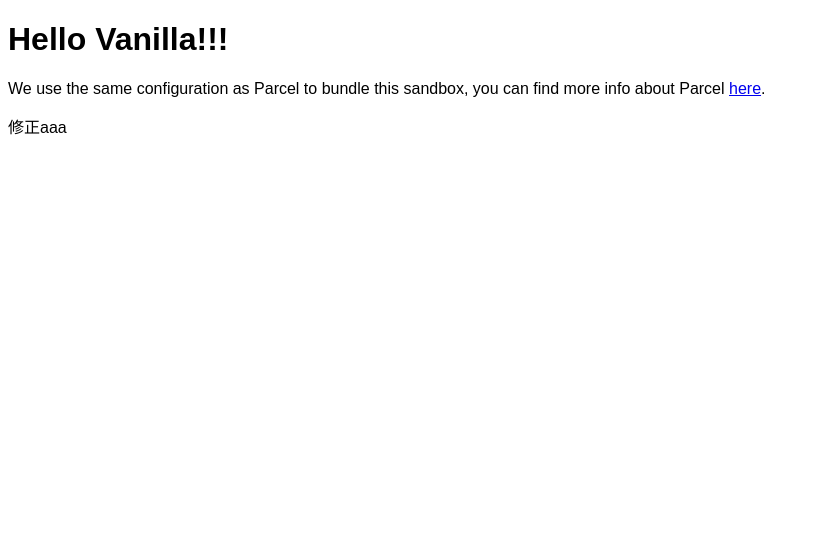
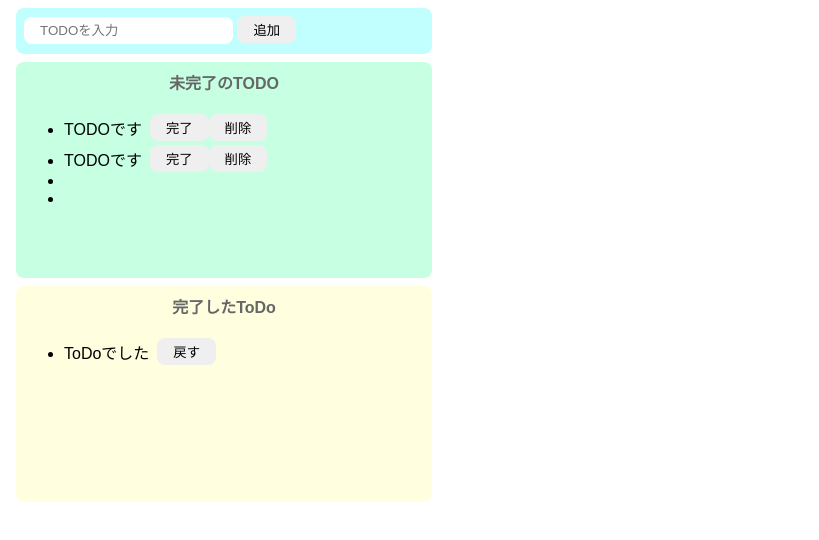
Before and after one commit to chemical11/codesandbox-test2, a website built with Parcel: page index.html in a window 1280 px wide. Shown: the whole page, without its empty margins (0-819 px from the left). Built offline with nearby package versions, Linux system fonts and the light colour scheme.

Commit message:
add todo list

```diff
--- a/index.html
+++ b/index.html
@@ -1,17 +1,48 @@
 <!DOCTYPE html>
 <html>
+  <head>
+    <title>ToDo</title>
+    <meta charset="UTF-8" />
+  </head>
 
-<head>
-	<title>Parcel Sandbox</title>
-	<meta charset="UTF-8" />
-</head>
+  <body>
+    <!-- 入力 -->
+    <div class="input-area">
+      <input id="add-text" placeholder="TODOを入力" />
+      <button id="add-button">追加</button>
+    </div>
 
-<body>
-	<div id="app"></div>
-	<p>修正aaa</p>
+    <!-- 進行 -->
+    <div class="imcompleate-area">
+      <p class="title">未完了のTODO</p>
+      <ul id="imcomplete-list">
+		<div class="list-row">
+          <li>TODOです</li>
+          <button>完了</button>
+          <button>削除</button>
+        </div>
+		<div class="list-row">
+          <li>TODOです</li>
+          <button>完了</button>
+          <button>削除</button>
+        </div>
 
-	<script src="src/index.js">
-	</script>
-</body>
+        <li></li>
+        <li></li>
+      </ul>
+    </div>
 
+    <!-- 完了 -->
+    <div class="compleate-area">
+      <p class="title">完了したToDo</p>
+      <ul id="complete-list">
+        <div class="list-row">
+          <li>ToDoでした</li>
+          <button>戻す</button>
+        </div>
+      </ul>
+    </div>
+
+    <script src="src/index.js"></script>
+  </body>
 </html>
--- a/src/index.js
+++ b/src/index.js
@@ -1,11 +1,83 @@
 import "./styles.css";
 
-console.log("aaa");
-document.getElementById("app").innerHTML = `
-<h1>Hello Vanilla!!!</h1>
-<div>
-  We use the same configuration as Parcel to bundle this sandbox, you can find more
-  info about Parcel
-  <a href="https://parceljs.org" target="_blank" rel="noopener noreferrer">here</a>.
-</div>
-`;
+const onClickAdd = () => {
+  const inputText = document.getElementById("add-text").value;
+  document.getElementById("add-text").value = "";
+
+  createImcompleteList(inputText);
+};
+
+//  未完了リストから指定の要素を削除
+const deleteFromIncompleteList = (target) => {
+  document.getElementById("imcomplete-list").removeChild(target);
+};
+
+// 未完了リストに追加する関数
+const createImcompleteList = (text) => {
+  // div生成
+  const div = document.createElement("div");
+  div.className = "list-row";
+
+  // li 生成
+  const li = document.createElement("li");
+  li.innerText = text;
+
+  // button(完了)タグの生成
+  const completeButton = document.createElement("button");
+  completeButton.innerText = "完了";
+
+  completeButton.addEventListener("click", () => {
+    //　押された完了ボタンの親タグ(div)を未完了リストから削除
+    deleteFromIncompleteList(completeButton.parentNode);
+
+    // 完了リストに追加する要素
+    const addTarget = completeButton.parentNode;
+
+    // TODO内容テキストを取得
+    const text = addTarget.firstElementChild.innerText;
+
+    addTarget.textContent = null;
+
+    const li = document.createElement("li");
+    li.innerText = text;
+
+    const backButton = document.createElement("button");
+    backButton.innerText = "戻す";
+
+    backButton.addEventListener("click", () => {
+      const deleteTarget = backButton.parentNode;
+      document.getElementById("complete-list").removeChild(deleteTarget);
+
+      // TODO内容テキストを取得
+      const text = backButton.parentNode.firstElementChild.innerText;
+      createImcompleteList(text);
+    });
+
+    // divタグの子要素に各要素を設定
+    addTarget.appendChild(li);
+    addTarget.appendChild(backButton);
+
+    // 完了のリストに追加
+    document.getElementById("complete-list").appendChild(addTarget);
+  });
+
+  // button(削除)タグの生成
+  const deleteButton = document.createElement("button");
+  deleteButton.innerText = "削除";
+  deleteButton.addEventListener("click", () => {
+    //　押された削除ボタンの親タグ(div)を未完了リストから削除
+    deleteFromIncompleteList(deleteButton.parentNode);
+  });
+
+  // divタグの子要素に各要素を設定
+  div.appendChild(li);
+  div.appendChild(completeButton);
+  div.appendChild(deleteButton);
+
+  // 未完了のリストに追加
+  document.getElementById("imcomplete-list").appendChild(div);
+};
+
+document
+  .getElementById("add-button")
+  .addEventListener("click", () => onClickAdd());
--- a/src/styles.css
+++ b/src/styles.css
@@ -1,3 +1,66 @@
 body {
   font-family: sans-serif;
 }
+
+input {
+  border-radius: 8px;
+  border: none;
+  padding: 6px 16px;
+  outline: none;
+}
+
+button {
+  border-radius: 8px;
+  border: none;
+  padding: 4px 16px;
+}
+
+li {
+  margin-right: 8px;
+}
+
+button:hover {
+  background-color: #ff7fff;
+  color: #fff;
+  cursor: pointer;
+}
+
+.title {
+  text-align: center;
+  margin-top: 0;
+  font-weight: bold;
+  color: #666;
+}
+
+.list-row {
+  display: flex;
+  align-items: center;
+  padding-top: 4px;
+}
+
+.input-area {
+  background-color: #c1ffff;
+  width: 400px;
+  height: 30px;
+  padding: 8px;
+  margin: 8px;
+  border-radius: 8px;
+}
+
+.imcompleate-area {
+  background-color: #c6ffe2;
+  width: 400px;
+  min-height: 200px;
+  padding: 8px;
+  margin: 8px;
+  border-radius: 8px;
+}
+
+.compleate-area {
+  background-color: #ffffe0;
+  width: 400px;
+  min-height: 200px;
+  padding: 8px;
+  margin: 8px;
+  border-radius: 8px;
+}
```
Also changed, not shown: dist/index.html, 4 other files.
